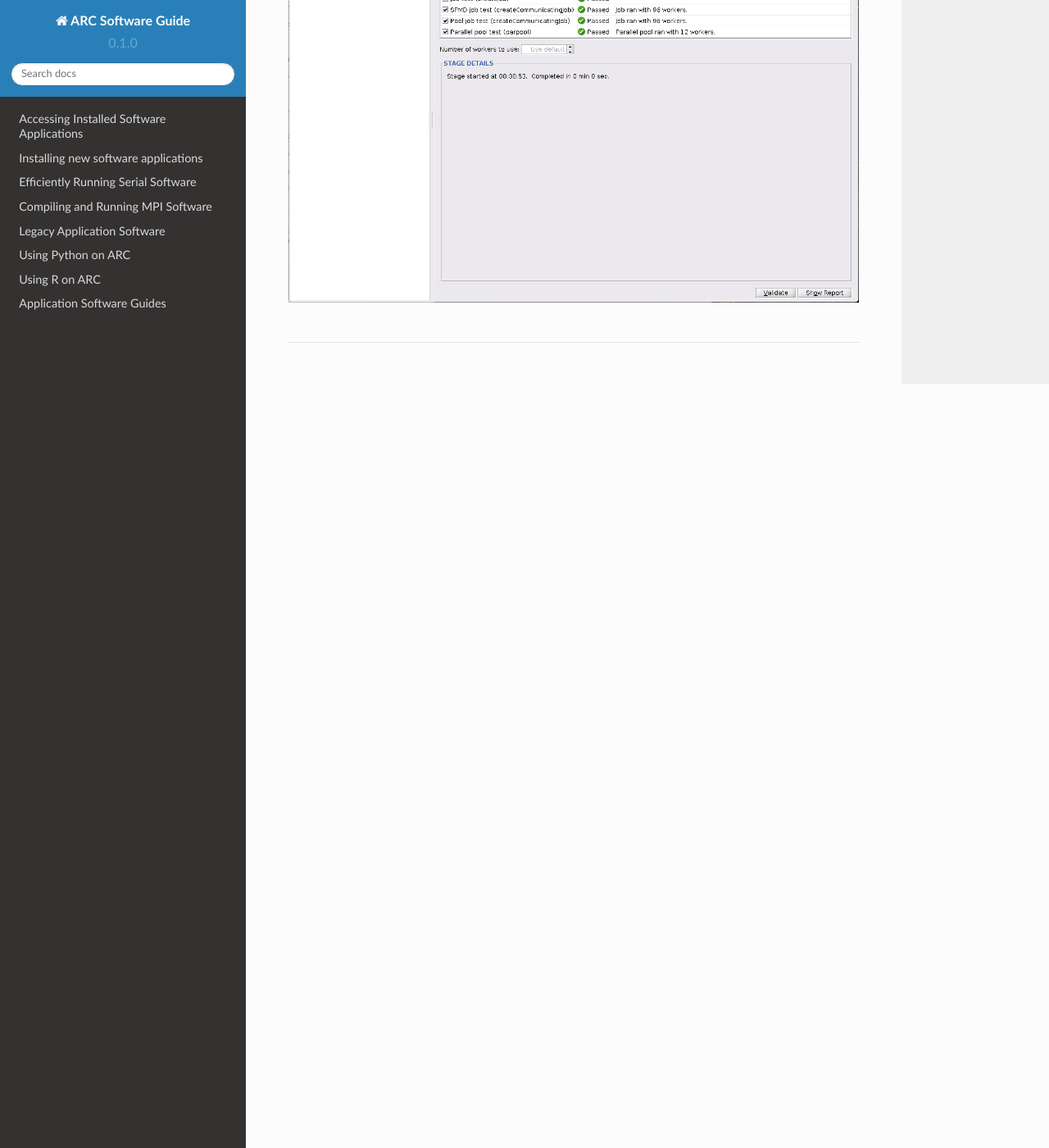
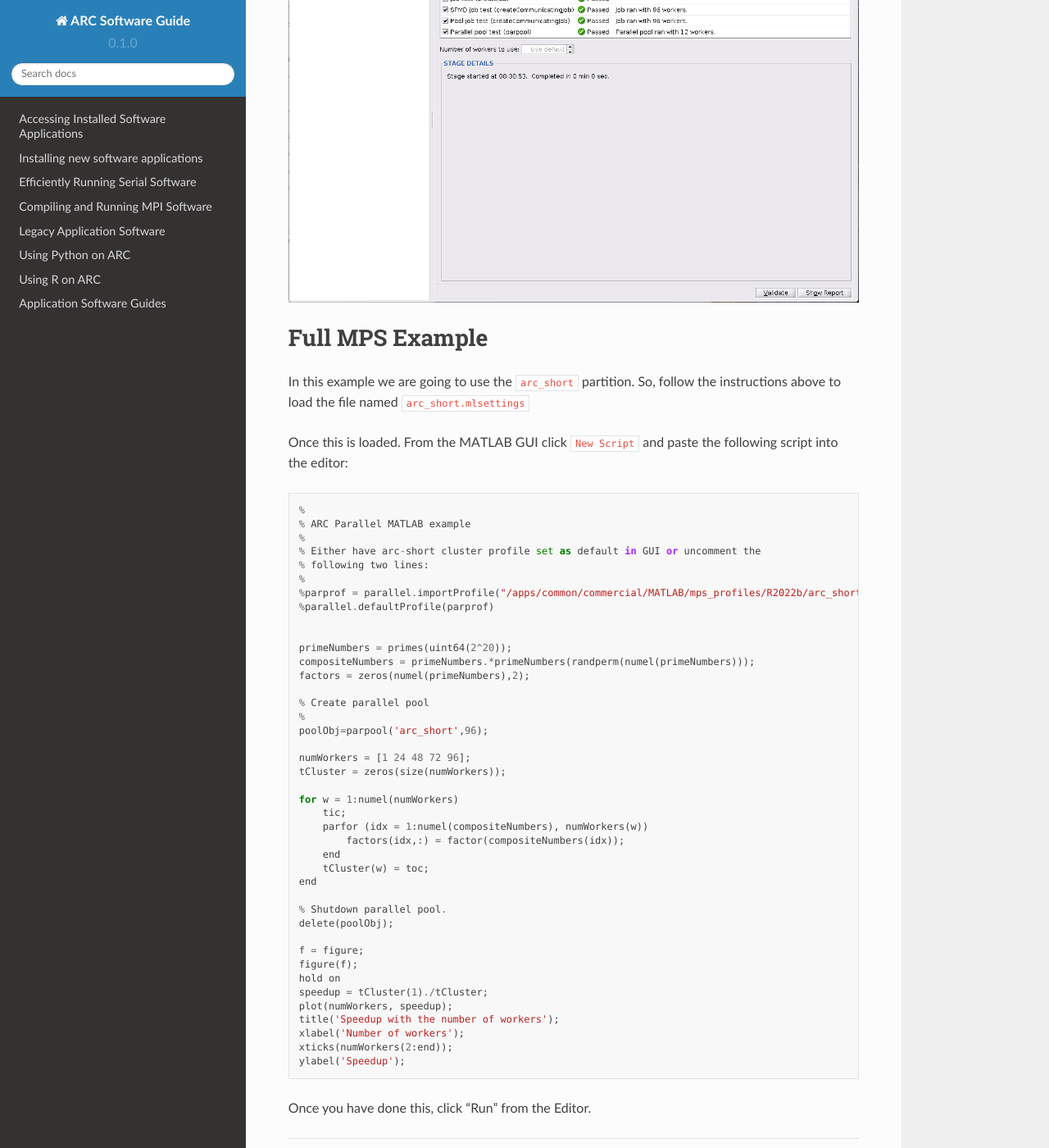
Before and after one commit to oxford-arc/arc-software-guide, a Sphinx documentation site: the page built from docs/source/apps/arc_matlab_mps.rst, in a window 1280 px wide and 1400 px high, scrolled down 2734 px. Shown: the whole window at 82% size. Built offline with Sphinx 7.4.7 and the Read the Docs theme 2.0.0, drawn with Linux system fonts in a browser that asks for light colours.

Commit message:
Update arc_matlab_mps.rst

```diff
--- a/docs/source/apps/arc_matlab_mps.rst
+++ b/docs/source/apps/arc_matlab_mps.rst
@@ -67,3 +67,55 @@ To test the loaded profile, click the ``Validate`` button and the validation pro
 .. image:: ../images/arc-cluster3.png
    :width: 800
    :alt: Cluster Validation
+
+
+Full MPS Example
+================
+
+In this example we are going to use the ``arc_short`` partition. So, follow the instructions above to load the file named ``arc_short.mlsettings``
+
+Once this is loaded. From the MATLAB GUI click ``New Script`` and paste the following script into the editor::
+
+  %
+  % ARC Parallel MATLAB example
+  %
+  % Either have arc-short cluster profile set as default in GUI or uncomment the
+  % following two lines:
+  %
+  %parprof = parallel.importProfile("/apps/common/commercial/MATLAB/mps_profiles/R2022b/arc_short.mlsettings")
+  %parallel.defaultProfile(parprof)
+
+
+  primeNumbers = primes(uint64(2^20));
+  compositeNumbers = primeNumbers.*primeNumbers(randperm(numel(primeNumbers)));
+  factors = zeros(numel(primeNumbers),2);
+
+  % Create parallel pool
+  %
+  poolObj=parpool('arc_short',96);
+
+  numWorkers = [1 24 48 72 96];
+  tCluster = zeros(size(numWorkers));
+
+  for w = 1:numel(numWorkers)
+      tic;
+      parfor (idx = 1:numel(compositeNumbers), numWorkers(w))
+          factors(idx,:) = factor(compositeNumbers(idx));
+      end
+      tCluster(w) = toc;
+  end
+
+  % Shutdown parallel pool.
+  delete(poolObj);
+
+  f = figure;
+  figure(f);
+  hold on
+  speedup = tCluster(1)./tCluster;
+  plot(numWorkers, speedup);
+  title('Speedup with the number of workers');
+  xlabel('Number of workers');
+  xticks(numWorkers(2:end));
+  ylabel('Speedup');
+
+Once you have done this, click "Run" from the Editor.
```
